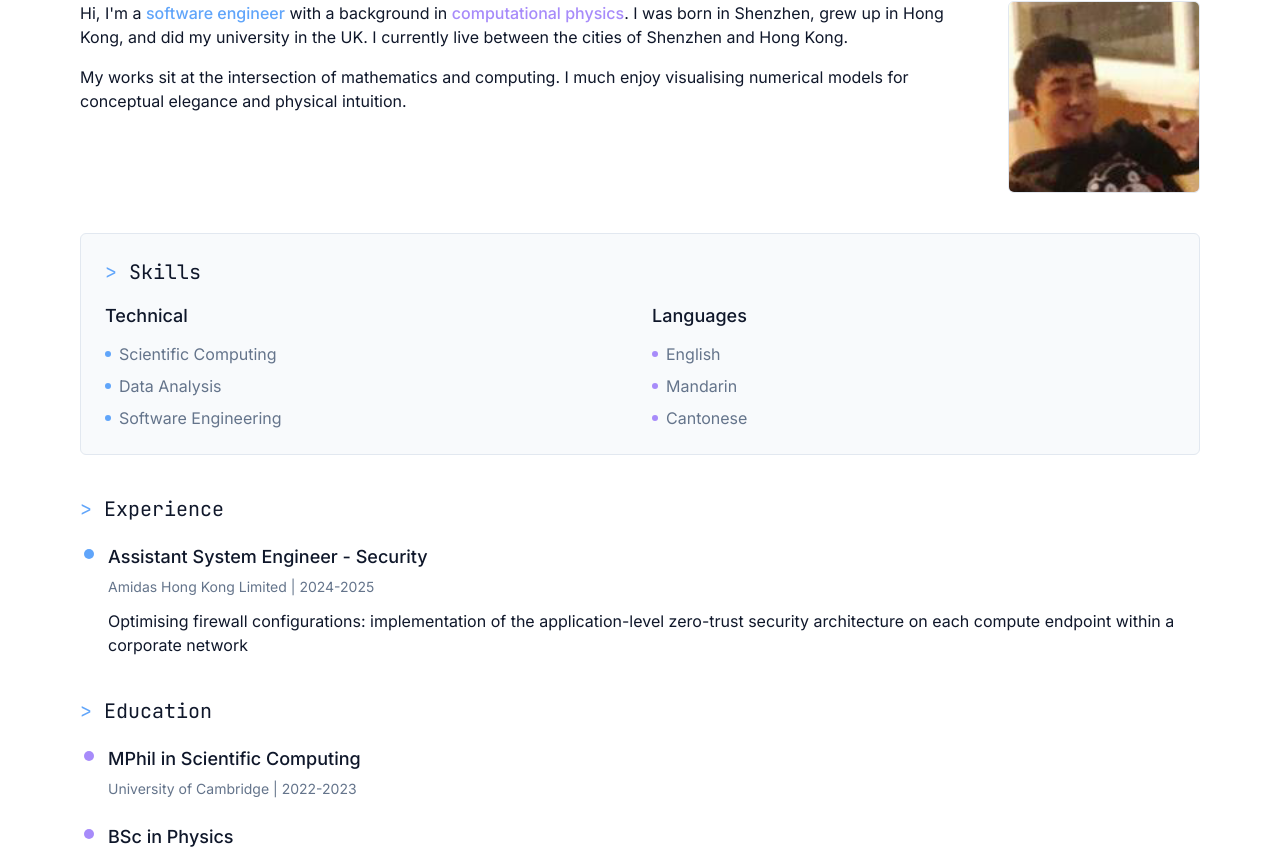
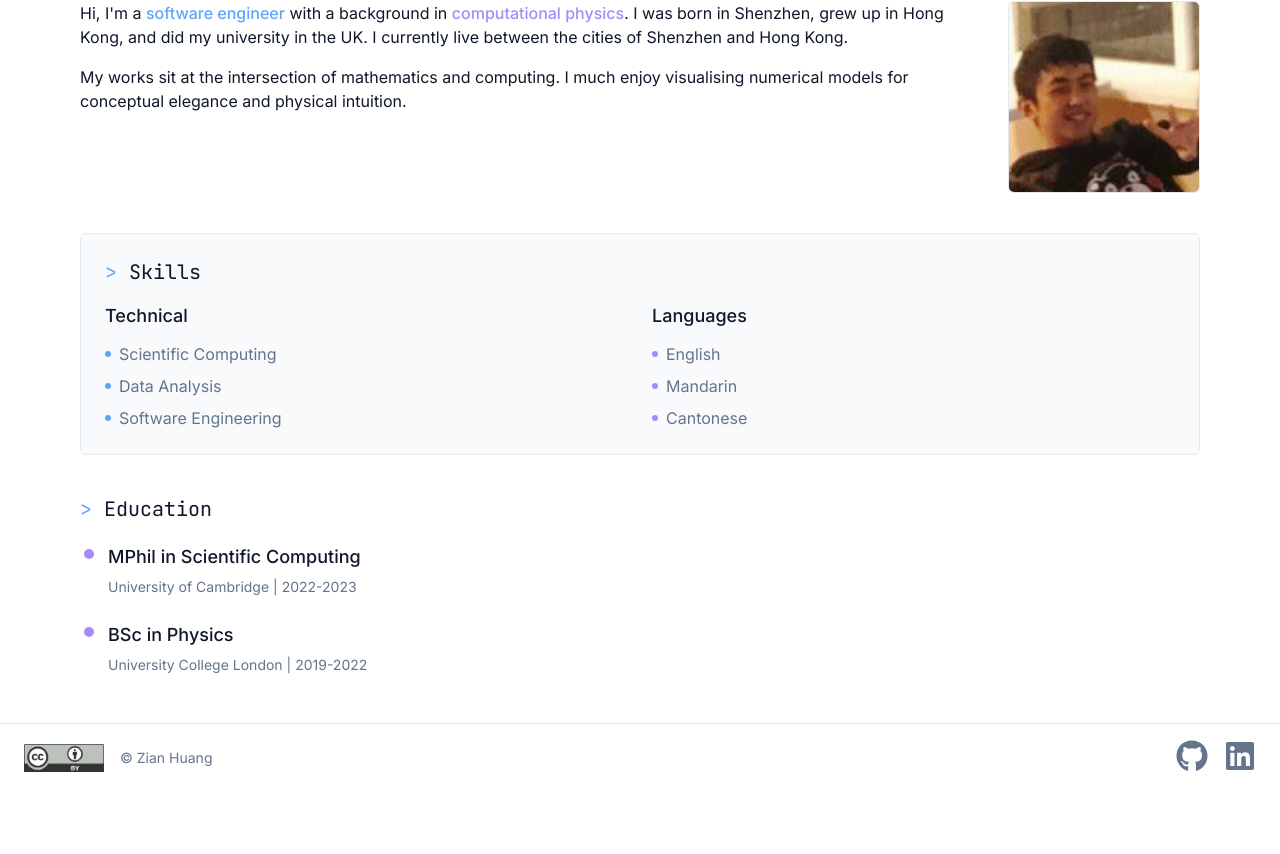
Before and after one commit to zianonlyhk/personal-website, a Next.js app: page /about in a window 1280 px wide. Shown: the part 315-1169 px from the top of the page. After the commit the page ends 1106 px from the top, so only its background shows below. Built offline with nearby package versions, Linux system fonts and the light colour scheme.

Commit message:
Touched the about me page

```diff
--- a/src/app/about/page.tsx
+++ b/src/app/about/page.tsx
@@ -86,21 +86,6 @@ export default function About() {
                     </div>
                 </div>
 
-                {/* Experience section with consistent timeline styling */}
-                <div className="space-y-5">
-                    <h2 className="text-lg md:text-xl font-mono text-foreground">
-                        <span className="text-primary">&gt;</span> Experience
-                    </h2>
-                    <div className="space-y-6 pl-1 pr-2">
-                        <div className="relative pl-6">
-                            <div className="absolute w-4 h-4 bg-primary rounded-full left-0 top-1"></div>
-                            <h3 className="text-base md:text-lg font-medium">Assistant System Engineer - Security</h3>
-                            <p className="text-xs md:text-sm text-muted-foreground mt-1.5">Amidas Hong Kong Limited | 2024-2025</p>
-                            <p className="mt-3 text-foreground text-sm md:text-base">Optimising firewall configurations: implementation of the application-level zero-trust security architecture on each compute endpoint within a corporate network</p>
-                        </div>
-                    </div>
-                </div>
-
                 {/* Education section with matching timeline styling */}
                 <div className="space-y-5">
                     <h2 className="text-lg md:text-xl font-mono text-foreground">
```
